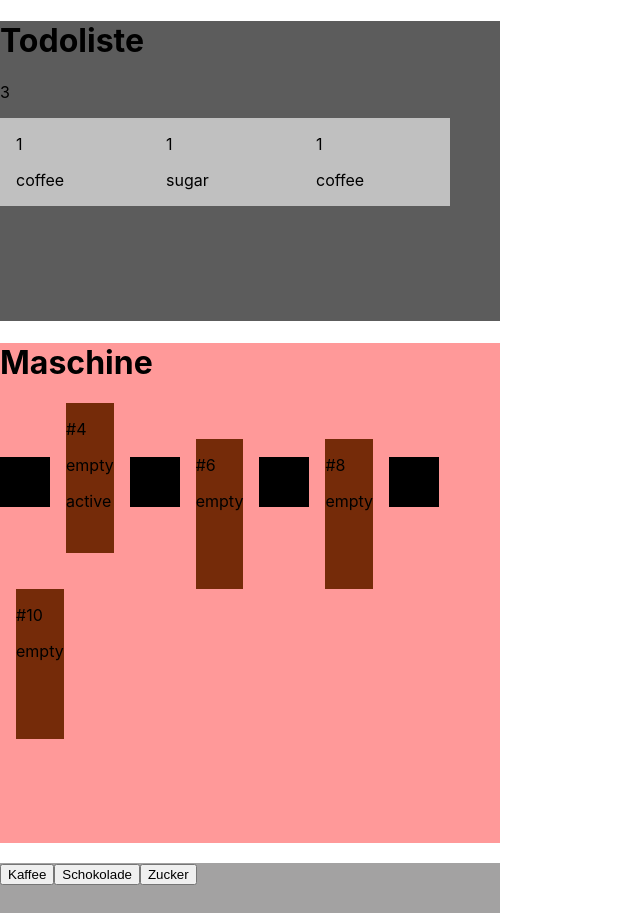
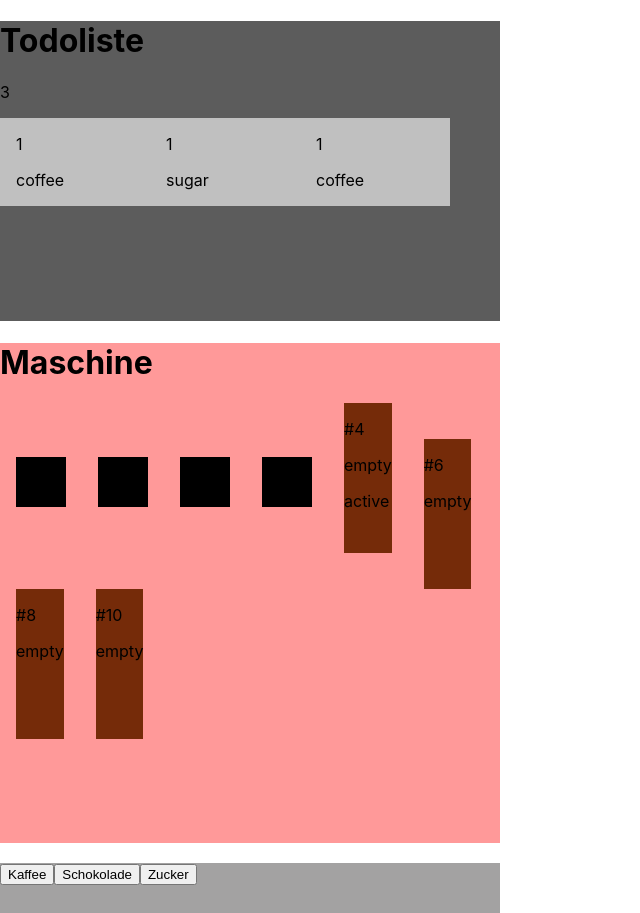
Before and after one commit to devolt5/brewing, a React (Create React App) app: page / in a window 1280 px wide. Shown: the whole page, without its empty margins (0-640 px from the left). Built offline with nearby package versions, Linux system fonts and the light colour scheme.

Commit message:
Add processCup

```diff
--- a/src/App.js
+++ b/src/App.js
@@ -5,8 +5,43 @@ import Controlpanel from "./components/Controlpanel/Controlpanel";
 import "./App.css";
 
 function App() {
+  function updatePlatformStatus(status, id) {
+    setPlatform(platform => {
+      const currentplatform = {
+        status: status
+      };
+      platform[id] = { ...platform[id], ...currentplatform };
+      return [...platform];
+    });
+  }
+  function processCup(id) {
+    let fillLevel = 0;
+    //block, if already running
+    if (platform[id].status === "running") {
+      return;
+    }
+    //set to running
+    updatePlatformStatus("running", id);
+    const interval = setInterval(() => {
+      fillLevel++;
+      if (fillLevel === 10) {
+        updatePlatformStatus("finished", id);
+      }
+      if (fillLevel === 12) {
+        updatePlatformStatus("overflow", id);
+        clearInterval(interval);
+      }
+    }, 500);
+  }
+
   const [todos, setTodos] = useState([]);
   const [cups, setCups] = useState([]);
+  const [platform, setPlatform] = useState([
+    { id: 0, fillLevel: 0, status: "idle", process: processCup },
+    { id: 1, fillLevel: 0, status: "idle", process: processCup },
+    { id: 2, fillLevel: 0, status: "idle", process: processCup },
+    { id: 3, fillLevel: 0, status: "idle", process: processCup }
+  ]);
   const [activeCup, setActiveCup] = useState(0);
   const [quantitySetting, setQuantitySetting] = useState(1);
   const todoLength = 3;
@@ -64,13 +99,15 @@ function App() {
     });
   };
 
-  const handleStartCup = () => {
+  const handleStartCup = event => {
+    const currentId = event.target.attributes.plattformid.value;
+    platform[currentId].process(currentId);
     //start current cup by setting running to true
-    setCups(cups => {
-      const currentCup = { ...cups[activeCup], running: true };
-      cups[activeCup] = currentCup;
-      return [...cups];
-    });
+    // setCups(cups => {
+    //   const currentCup = { ...cups[activeCup], running: true };
+    //   cups[activeCup] = currentCup;
+    //   return [...cups];
+    // });
 
     //reset quantity and set next empty cup to active
     setQuantitySetting(1);
--- a/src/components/Coffeemachine/Coffeemachine.css
+++ b/src/components/Coffeemachine/Coffeemachine.css
@@ -1,5 +1,13 @@
 .machine {
-    width: 500px;
-    height: 500px;
-    background-color: rgb(255, 153, 153);
+  width: 500px;
+  height: 500px;
+  background-color: rgb(255, 153, 153);
 }
+
+.startButton {
+  display: inline-block;
+  width: 50px;
+  height: 50px;
+  background-color: black;
+  margin: 0 1rem;
+}
--- a/src/components/Coffeemachine/Coffeemachine.jsx
+++ b/src/components/Coffeemachine/Coffeemachine.jsx
@@ -3,9 +3,21 @@ import Cup from "./Cup/Cup";
 import "./Coffeemachine.css";
 
 export default function Coffeemachine({ cups, activeCup, handleStartCup }) {
+  //controls the filling of cups
+  const platform = [{ id: 0 }, { id: 1 }, { id: 2 }, { id: 3 }];
+
   return (
     <div className="machine">
       <h1>Maschine</h1>
+
+      {platform.map(platformSlot => (
+        <div
+          className="startButton"
+          onClick={handleStartCup}
+          plattformid={platformSlot.id}
+        ></div>
+      ))}
+
       {cups.map(cup => (
         <Cup
           key={cup.id}
@@ -14,7 +26,6 @@ export default function Coffeemachine({ cups, activeCup, handleStartCup }) {
           type={cup.type}
           active={cups.indexOf(cup) === activeCup ? true : false}
           running={cup.running}
-          handleStartCup={handleStartCup}
         />
       ))}
     </div>
--- a/src/components/Coffeemachine/Cup/Cup.css
+++ b/src/components/Coffeemachine/Cup/Cup.css
@@ -4,10 +4,3 @@
   margin: 0 1rem;
   height: 150px;
 }
-
-.startButton {
-  display: inline-block;
-  width: 50px;
-  height: 50px;
-  background-color: black;
-}
--- a/src/components/Coffeemachine/Cup/Cup.jsx
+++ b/src/components/Coffeemachine/Cup/Cup.jsx
@@ -1,46 +1,18 @@
 import React, { useState } from "react";
 import "./Cup.css";
 
-export default function Cup({
-  id,
-  quantity,
-  type,
-  active,
-  running,
-  handleStartCup
-}) {
+export default function Cup({ id, quantity, type, active, running }) {
   //const [finished, setFinished] = useState(false);
   //const [overflow, setOverflow] = useState(false);
 
-  let finished = false;
-  let overflow = false;
-
-  //FIXME migrate to upper component, because of re-render problems!!!
-  if (running) {
-    let fillLevel = 0;
-    let interval = setInterval(() => {
-      console.log("sec von " + id + " mit filling " + fillLevel);
-      fillLevel++;
-      if (fillLevel === 10) {
-        finished = true;
-      }
-      if (fillLevel === 12) {
-        overflow = true;
-        clearInterval(interval);
-      }
-    }, 500);
-  }
   return (
     <React.Fragment>
-      <div className="startButton" onClick={handleStartCup}></div>
       <div className="cup">
         <p>{"#" + id}</p>
         <p>{quantity > 0 ? quantity : "empty"}</p>
         <p>{type}</p>
         <p>{active ? "active" : ""}</p>
         <p>{running ? "running" : ""}</p>
-        <p>{finished ? "finished" : ""}</p>
-        <p>{overflow ? "overflow!!!" : ""}</p>
       </div>
     </React.Fragment>
   );
```
